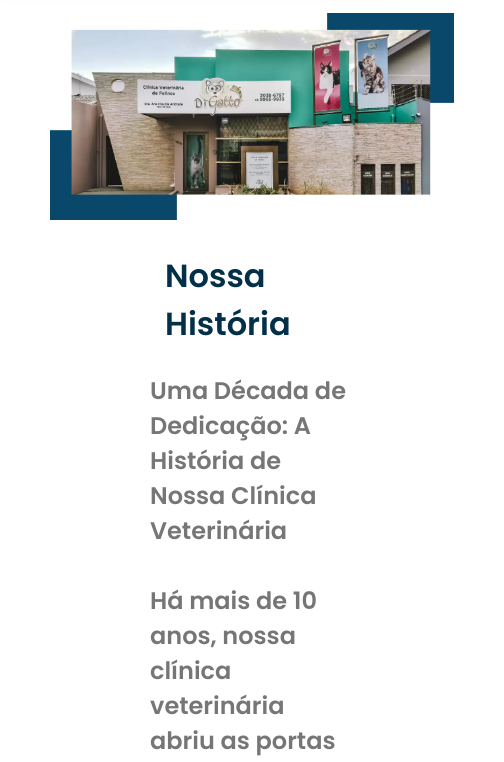
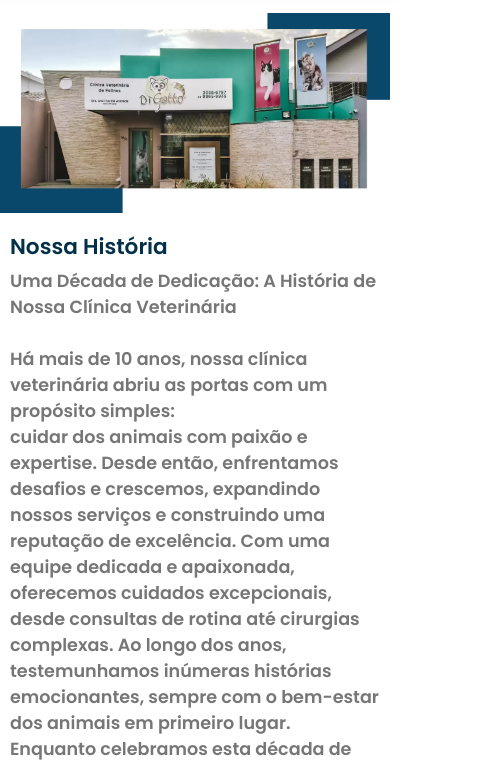
Before and after one commit to julianojnc/ProjClinicaTeste, a React app: page /sobre in a window 390 px wide. Shown: the part 111-873 px from the top of the page, 504 px wide, since content can reach past the window. Built offline with nearby package versions, Linux system fonts and the light colour scheme.

Commit message:
Responsividade PageSobre

```diff
--- a/src/paginas/Sobre/PageSobre.css
+++ b/src/paginas/Sobre/PageSobre.css
@@ -19,17 +19,82 @@ img {
 }
 
 .about-container-content h3 {
-    font-size: xx-large;
+    font-size: 2.18rem;
     font-weight: 700;
     color: var(--Dark);
     padding: 25px 15px;
 }
 
 .about-container-content p{
-    font-size: 24px;
+    font-size: 1.5rem;
     color: var(--Gray);
 }
 
 .about-container-content img{
     padding: 50px 0;
 }
+
+@media (max-width: 1090px) {
+    .about-container {
+        padding: 100px 25px 75px;
+    }
+
+    img {
+        width: 100%;
+        z-index: 5555;
+    }
+
+    .about-container-content{
+        padding: 20px;
+    }
+
+    .about-container-content h3 {
+        font-size: 1.78rem;
+        font-weight: 700;
+        color: var(--Dark);
+        padding: 0;
+    }
+
+    .about-container-content p{
+        font-size: 1.30rem;
+        color: var(--Gray);
+        padding: 10px 0;
+    }
+
+    .about-container-content img{
+        padding: 0;
+    }
+}
+
+@media (max-width: 580px) {
+
+    .about-container {
+        padding: 100px 0 50px;
+    }
+
+    img {
+        width: 100%;
+        z-index: 5555;
+    }
+
+    .about-container-content{
+        padding: 10px;
+    }
+
+    .about-container-content h3 {
+        font-size: 1.35rem;
+        font-weight: 700;
+        color: var(--Dark);
+        padding: 0;
+    }
+
+    .about-container-content p{
+        font-size: 1.10rem;
+        color: var(--Gray);
+        padding: 5px 0;
+    }
+
+    .about-container-content img{
+        padding: 0;
+    }
+}
```
